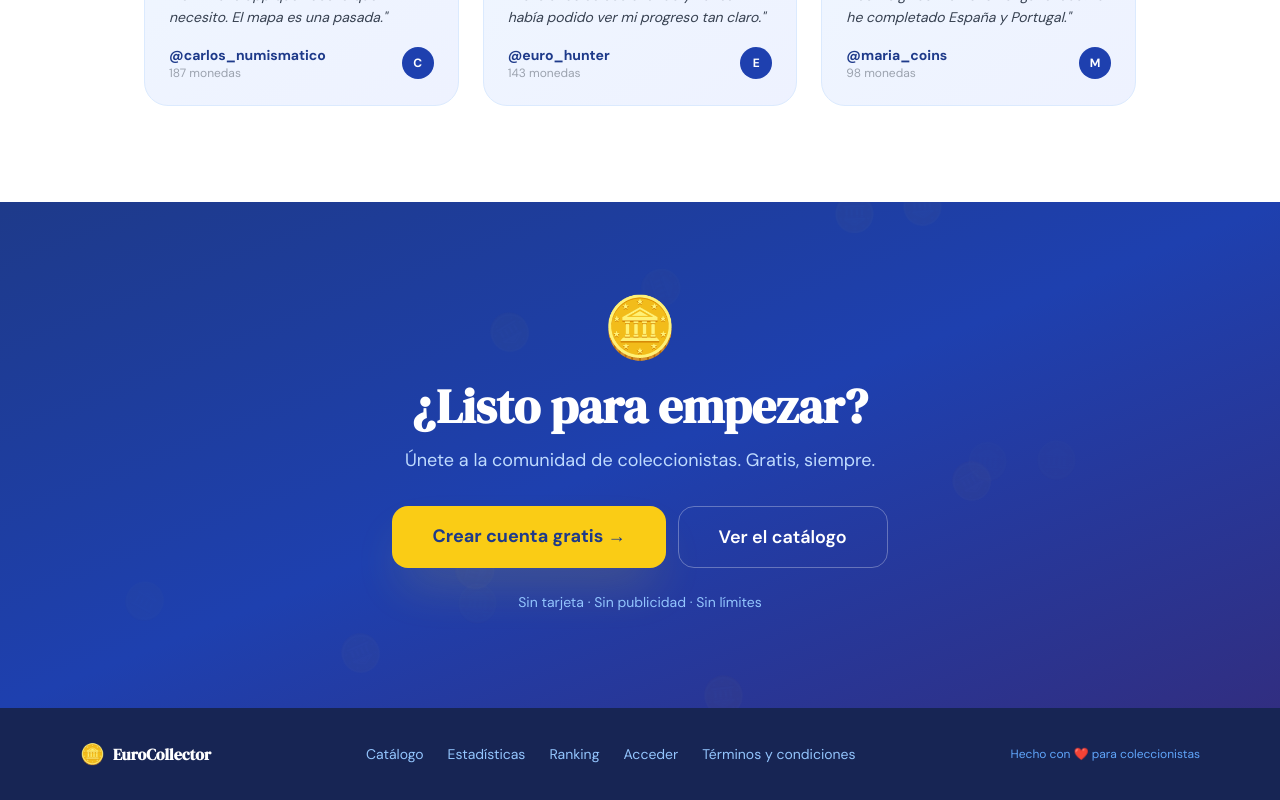
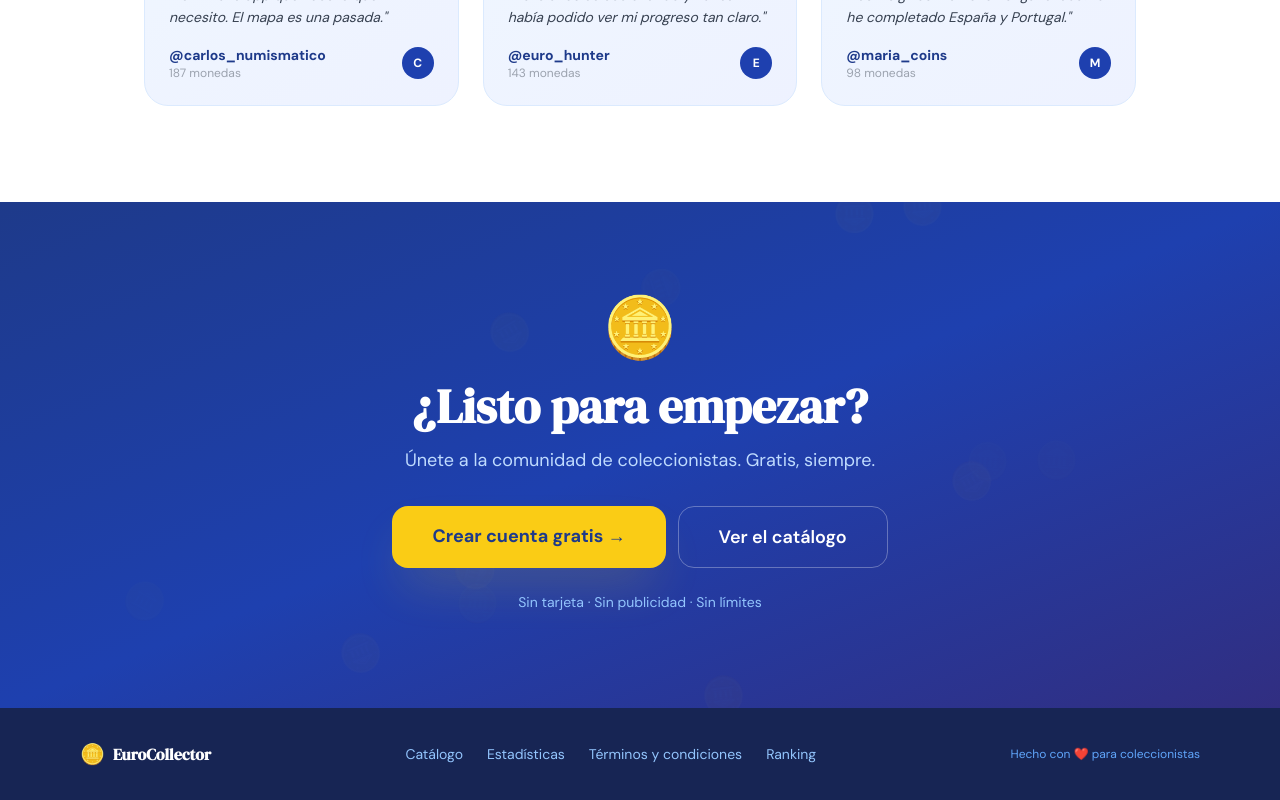
Before and after one commit to sergioaraque/coin-collector, a React (Vite) app: page /landing in a window 1280 px wide. Shown: the part 2758-3558 px from the top of the page. Built offline with nearby package versions, Linux system fonts and the light colour scheme; no server answers.

Commit message:
remove catalog from footer

```diff
--- a/src/pages/LandingPage.jsx
+++ b/src/pages/LandingPage.jsx
@@ -541,9 +541,8 @@ export default function LandingPage() {
           <div className="flex gap-6 text-sm">
             <Link to="/catalogo" className="hover:text-white transition">Catálogo</Link>
             <Link to="/estadisticas-publicas" className="hover:text-white transition">Estadísticas</Link>
+            <Link to="/terminos" className="hover:text-white transition">Términos y condiciones</Link>
             <Link to="/ranking-publico" className="hover:text-white transition">Ranking</Link>
-            <Link to="/login" className="hover:text-white transition">Acceder</Link>
-            <Link to="/terminos" className="hover:text-white transition">Términos y condiciones</Link>
           </div>
           <p className="text-xs text-blue-400">Hecho con ❤️ para coleccionistas</p>
         </div>
```
